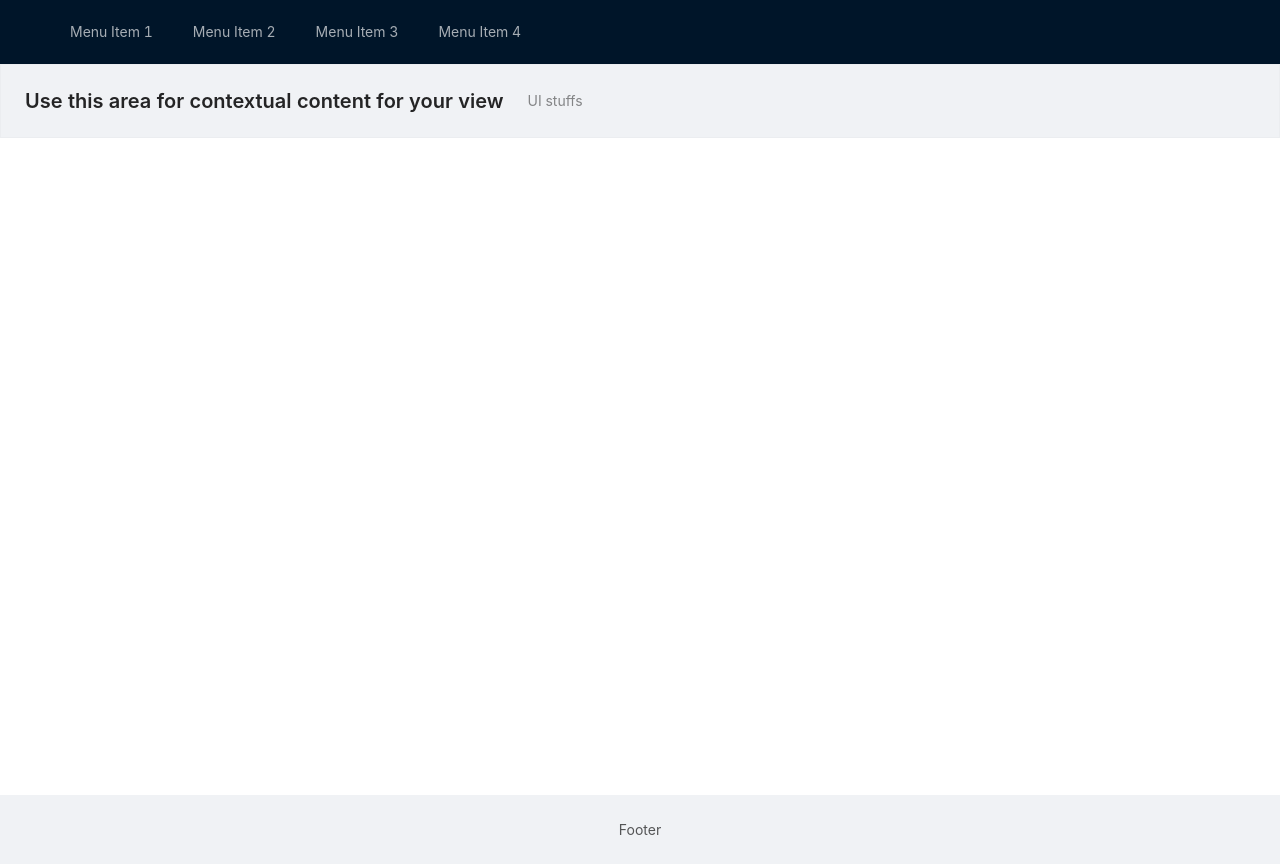
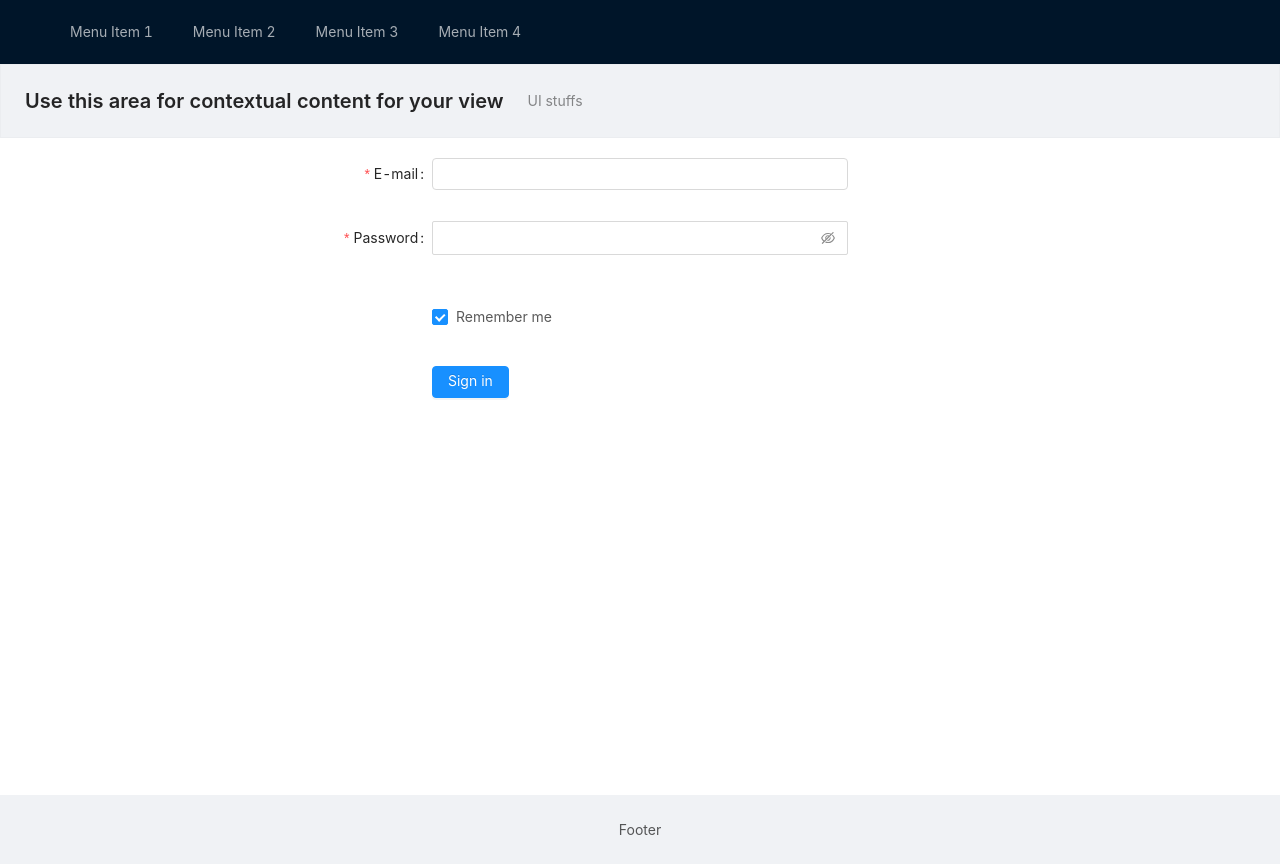
Before and after one commit to Jerkovic/starter-kit, a React app: page /login in a window 1280 px wide. Built offline with nearby package versions, Linux system fonts and the light colour scheme; no server answers.

Commit message:
auth added

```diff
--- a/src/App.tsx
+++ b/src/App.tsx
@@ -6,24 +6,36 @@ import {BrowserRouter as Router, Route} from "react-router-dom";
 import "./App.scss";
 import {AppLayout} from "./components/AppLayout";
 import {RootStore} from "./stores/RootStore";
-import {Account, Home, Settings, Signup} from "./views";
+import {Account, Home, Login, Settings, Signup} from "./views";
+import {useEffect, useState} from "react";
+import {Spin} from "antd";
+import firebase from "./services/firebase";
 
 interface AppProps {
     rootStore: RootStore;
 }
 
 const App = (props: AppProps) => {
-    return (
+    const [initialized, setInitialized] = useState(false);
+
+    useEffect(() => {
+        firebase.isInitialized().then(() => {
+            setInitialized(true);
+        });
+    });
+
+    return initialized !== false ? (
         <Router>
             <Provider rootStore={props.rootStore}>
                 <AppLayout>
-                    <Route path="/" exact component={Home} />
-                    <Route path="/account" exact component={Account} />
-                    <Route path="/signup" exact component={Signup} />
-                    <Route path="/settings" exact component={Settings} />
+                    <Route exact path="/" component={Home} />
+                    <Route exact path="/login" component={Login} />
+                    <Route exact path="/account" component={Account} />
                 </AppLayout>
             </Provider>
         </Router>
+    ) : (
+        <Spin />
     );
 };
 
--- /dev/null
+++ b/src/services/firebase.ts
@@ -0,0 +1,36 @@
+import app from "firebase/app";
+import "firebase/firestore";
+import "firebase/auth";
+
+const firebaseConfig = {};
+
+//export const db = app.firestore();
+
+class Firebase {
+    public auth: app.auth.Auth;
+    public db: app.firestore.Firestore;
+
+    constructor() {
+        app.initializeApp(firebaseConfig);
+        this.auth = app.auth();
+        this.db = app.firestore();
+    }
+
+    login(email: string, password: string) {
+        return this.auth.signInWithEmailAndPassword(email, password);
+    }
+
+    logout() {
+        return this.auth.signOut();
+    }
+
+    isInitialized(): Promise<any> {
+        return new Promise((resolve) => {
+            this.auth.onAuthStateChanged(resolve);
+        });
+    }
+
+    // async register
+}
+const firebase = new Firebase();
+export default firebase;
--- a/src/services/firestore.ts
+++ /dev/null
@@ -1,11 +0,0 @@
-import * as firebase from "firebase/app";
-import "firebase/firestore";
-
-const firebaseConfig = {
-    apiKey: "",
-    authDomain: "",
-    projectId: ""
-};
-
-firebase.initializeApp(firebaseConfig);
-export const db = firebase.firestore();
--- a/src/views/Home.tsx
+++ b/src/views/Home.tsx
@@ -2,12 +2,15 @@ import {Spin} from "antd/es";
 import Title from "antd/es/typography/Title";
 import * as React from "react";
 import {useCollection} from "react-firebase-hooks/firestore";
-import {db} from "../services/firestore";
+import firebase from "../services/firebase";
 
 export const Home = () => {
-    const [value, loading, error] = useCollection(db.collection("qualifiers"), {
-        snapshotListenOptions: {includeMetadataChanges: true}
-    });
+    const [value, loading, error] = useCollection(
+        firebase.db.collection("qualifiers"),
+        {
+            snapshotListenOptions: {includeMetadataChanges: true}
+        }
+    );
     return (
         <div>
             <Title level={3}>UI</Title>
--- /dev/null
+++ b/src/views/Login.tsx
@@ -0,0 +1,85 @@
+// @flow
+import * as React from "react";
+import firebase from "../services/firebase";
+import {useState} from "react";
+import {Button} from "antd";
+import {Checkbox, Form, Input, message} from "antd/es";
+
+const layout = {
+    labelCol: {span: 8},
+    wrapperCol: {span: 8}
+};
+const tailLayout = {
+    wrapperCol: {offset: 8, span: 8}
+};
+
+export const Login = () => {
+    const [email, setEmail] = useState("");
+    const [password, setPassword] = useState("");
+
+    async function login() {
+        try {
+            await firebase.login(email, password);
+            alert("Logged in");
+        } catch (error) {
+            alert(error);
+        }
+    }
+
+    const onFinish = (values: any) => {
+        console.log("Success:", values);
+        login().then(message.error("error"));
+    };
+
+    const onFinishFailed = (errorInfo: any) => {
+        console.log("Failed:", errorInfo);
+    };
+
+    return (
+        <div>
+            <Form
+                {...layout}
+                name="basic"
+                initialValues={{remember: true}}
+                onFinish={onFinish}
+                onFinishFailed={onFinishFailed}>
+                <Form.Item
+                    label="E-mail"
+                    name="email"
+                    rules={[
+                        {required: true, message: "Please input your e-mail."}
+                    ]}>
+                    <Input
+                        onChange={(e) => setEmail(e.target.value)}
+                        value={email}
+                    />
+                </Form.Item>
+
+                <Form.Item
+                    label="Password"
+                    name="password"
+                    rules={[
+                        {required: true, message: "Please input your password."}
+                    ]}>
+                    <Input.Password
+                        onChange={(e) => setPassword(e.target.value)}
+                        value={password}
+                    />
+                </Form.Item>
+
+                <Form.Item
+                    {...tailLayout}
+                    name="remember"
+                    valuePropName="checked">
+                    <Checkbox>Remember me</Checkbox>
+                </Form.Item>
+
+                <Form.Item {...tailLayout}>
+                    <Button type="primary" htmlType="submit">
+                        Sign in
+                    </Button>
+                </Form.Item>
+            </Form>
+        </div>
+    );
+};
--- a/src/views/index.ts
+++ b/src/views/index.ts
@@ -2,3 +2,4 @@ export * from "./Home";
 export * from "./Signup";
 export * from "./Account";
 export * from "./Settings";
+export * from "./Login";
```
Also changed, not shown: 1 other file (tests, documents, lock files or other folders).
